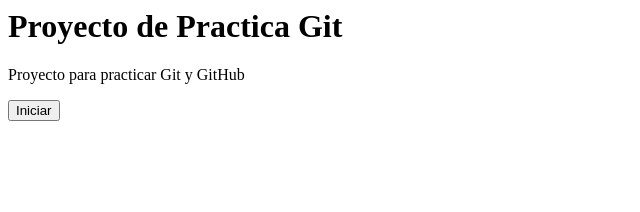
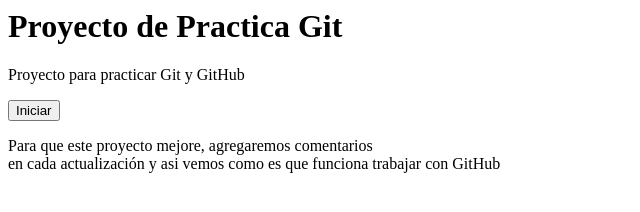
Before and after one commit to danielMorales2901/practica-personal-DM, a plain HTML site: page index.html in a window 1280 px wide. Shown: the whole page, without its empty margins (0-640 px from the left). Drawn offline with Linux system fonts and the light colour scheme.

Commit message:
Agrega comentario descriptivo de la practica

```diff
--- a/index.html
+++ b/index.html
@@ -8,5 +8,8 @@
     <h1>Proyecto de Practica Git</h1>
     <p>Proyecto para practicar Git y GitHub</p>
     <button>Iniciar</button>
+
+    <p>Para que este proyecto mejore, agregaremos comentarios <br>
+       en cada actualización y asi vemos como es que funciona trabajar con GitHub</p>
   </body>
   </html>
```
